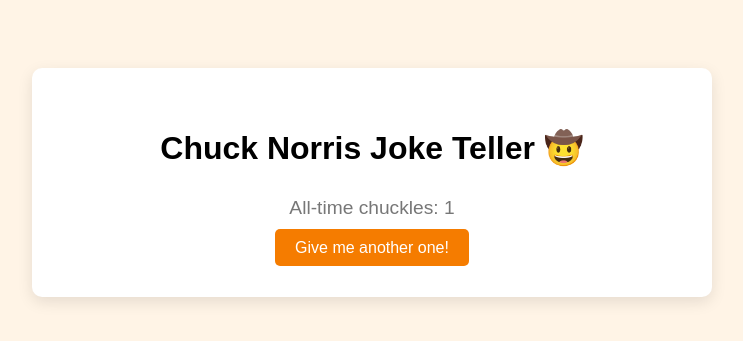
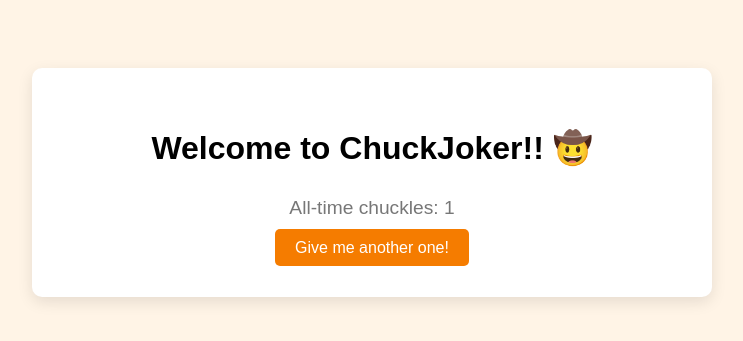
Before and after one commit to darrencgit/ChuckJoker, a Flask app: page / in a window 1280 px wide. Shown: the top 341 px of the page, without its empty margins (268-1011 px from the left). Run offline with Flask 3, Linux system fonts and the light colour scheme; data comes from the database, SQL or seed files in the repository; data that the repository does not hold is empty.

Commit message:
Update index.html

```diff
--- a/templates/index.html
+++ b/templates/index.html
@@ -7,7 +7,7 @@
 </head>
 <body>
   <div class="container">
-    <h1>Chuck Norris Joke Teller 🤠</h1>
+    <h1>Welcome to ChuckJoker!! 🤠</h1>
     <p class="joke">{{ joke }}</p>
     <p class="counter">All-time chuckles: {{ counter }}</p>
     <a href="/" class="button">Give me another one!</a>
```
